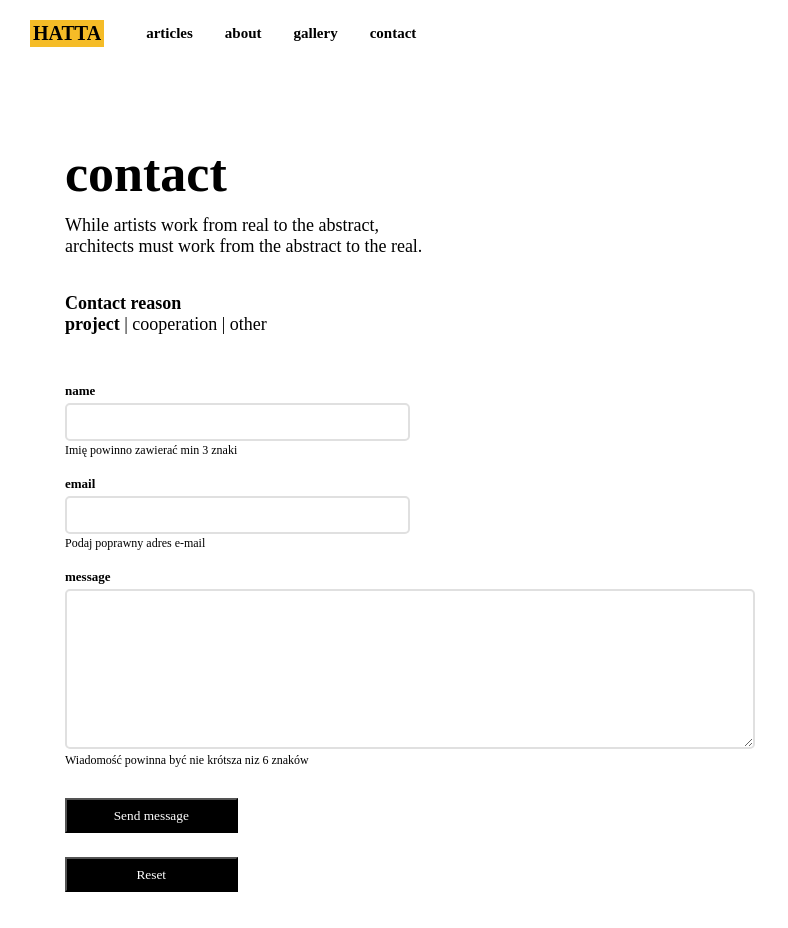
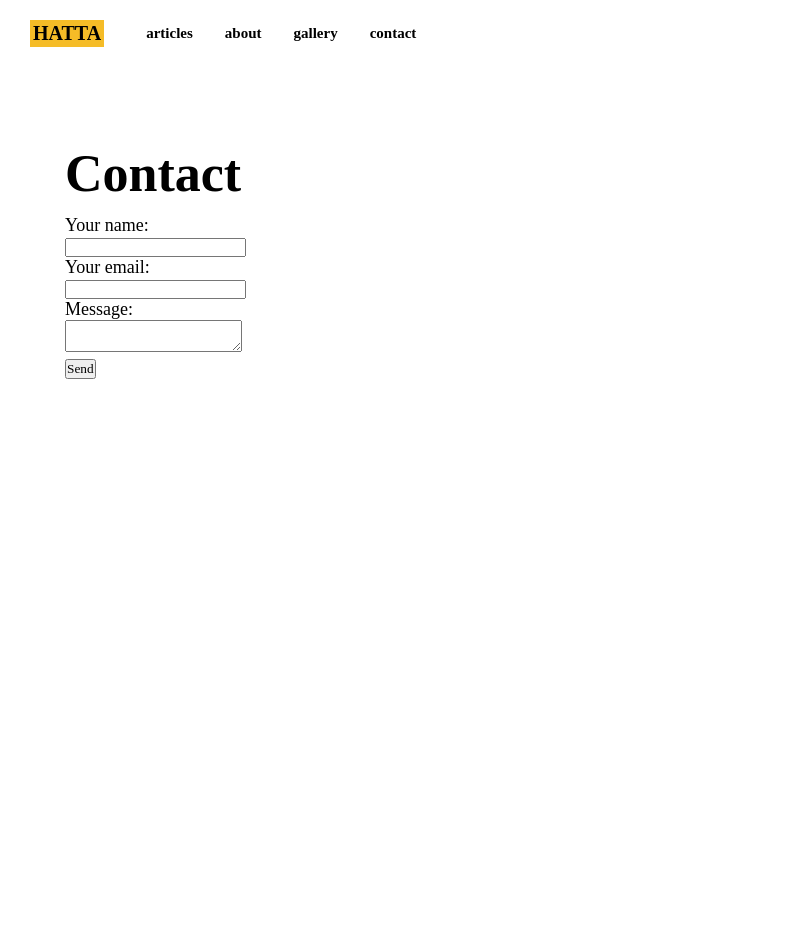
Before and after one commit to opcja/hatta, a Gatsby site: page /contact in a window 1280 px wide. Shown: the whole page, without its empty margins (0-788 px from the left). After the commit the page ends 800 px from the top, so only its background shows below. Built offline with nearby package versions, Linux system fonts and the light colour scheme; Gatsby itself is replaced by a stand-in of ours.

Commit message:
Delete Formik

```diff
--- a/src/pages/contact.js
+++ b/src/pages/contact.js
@@ -1,216 +1,13 @@
 import React from "react"
-import ReactDOM from "react-dom"
-import {
-  Formik,
-  useField,
-  Form,
-  ErrorMessage,
-  useFormik,
-  FormikProvider,
-} from "formik"
-import * as Yup from "yup"
 import { navigate } from "gatsby-link"
-import styled from "styled-components"
 
-const Describtion = styled.p`
-  width: 32%;
-  margin-bottom: 36px;
-`
-
-const StyledForm = styled(Form)`
-  display: flex;
-  flex-direction: column;
-  width: 50%;
-  margin: 36px 0;
-
-  .form-control {
-    width: 60%;
-  }
-
-  .form-control.valid input,
-  .form-control.valid input:focus,
-  .form-control.valid textarea,
-  .form-control.valid textarea:focus {
-    border-color: green;
-  }
-
-  .form-control.valid .feedback {
-    color: green;
-  }
-
-  .form-control.invalid input,
-  .form-control.invalid input:focus,
-  .form-control.invalid textarea,
-  .form-control.invalid textarea:focus {
-    border-color: red;
-  }
-
-  .form-control.invalid .feedback {
-    color: red;
-  }
-
-  .form-control.textarea-field {
-    width: 120%;
-  }
-
-  .text-xs {
-    font-size: 12px;
-    margin-bottom: 6px;
-  }
-
-  .label-box {
-    display: flex;
-    justify-content: space-between;
-
-    margin-bottom: 4px;
-    margin-top: 12px;
-  }
-
-  .feedback {
-    font-size: 12px;
-  }
-
-  label {
-    font-weight: 600;
-    font-size: 13px;
-  }
-
-  input {
-    width: 100%;
-    height: 38px;
-    padding-left: 4px;
-    margin-bottom: 2px;
-    font-size: 16px;
-  }
-
-  input,
-  textarea {
-    border: 2px solid #e0e0e0;
-    border-radius: 5px;
-  }
-
-  input:focus,
-  textarea:focus {
-    outline: transparent;
-    border: 2px solid #2196f3;
-  }
-
-  input:focus:hover,
-  textarea:focus:hover {
-    border: 2px solid #2196f3;
-  }
-
-  input:hover,
-  textarea:hover {
-    border-color: #bdbdbd;
-  }
-
-  textarea {
-    height: 160px;
-    width: 100%;
-    padding: 4px;
-    font-size: 16px;
-  }
-
-  button {
-    margin-top: 24px;
-    height: 35px;
-    width: 30%;
-    color: white;
-    background-color: black;
-  }
-`
-
-// function encode(data) {
-//   return Object.keys(data)
-//     .map(key => encodeURIComponent(key) + "=" + encodeURIComponent(data[key]))
-//     .join("&")
-// }
-
-// export default function Contact() {
-//   const [state, setState] = React.useState({})
-
-//   const handleChange = e => {
-//     setState({ ...state, [e.target.name]: e.target.value })
-//   }
-
-//   const handleSubmit = e => {
-//     e.preventDefault()
-//     const form = e.target
-//     fetch("/", {
-//       method: "POST",
-//       headers: { "Content-Type": "application/x-www-form-urlencoded" },
-//       body: encode({
-//         "form-name": form.getAttribute("name"),
-//         ...state,
-//       }),
-//     })
-//       .then(() => navigate(form.getAttribute("action")))
-//       .catch(error => alert(error))
-//   }
-
-const sleep = ms => new Promise(r => setTimeout(r, ms))
-
-const TextInputLiveFeedback = ({ label, helpText, ...props }) => {
-  const [field, meta] = useField(props)
-
-  // Show inline feedback if EITHER
-  // - the input is focused AND value is longer than 2 characters
-  // - or, the has been visited (touched === true)
-  const [didFocus, setDidFocus] = React.useState(false)
-  const handleFocus = () => setDidFocus(true)
-  const showFeedback =
-    (!!didFocus && field.value.trim().length > 2) || meta.touched
-
-  return (
-    <div
-      className={
-        `${props.as ? `${props.as}-field ` : ""}` +
-        `form-control ${showFeedback ? (meta.error ? "invalid" : "valid") : ""}`
-      }
-    >
-      <div className="label-box flex items-center space-between">
-        <label htmlFor={props.id}>{label}</label>{" "}
-        {showFeedback ? (
-          <div
-            id={`${props.id}-feedback`}
-            aria-live="polite"
-            className="feedback text-sm"
-          >
-            {meta.error ? meta.error : "✓"}
-          </div>
-        ) : null}
-      </div>
-      {props.as ? (
-        <textarea
-          {...props}
-          {...field}
-          aria-describedby={`${props.id}-feedback ${props.id}-help`}
-          onFocus={handleFocus}
-        />
-      ) : (
-        <input
-          {...props}
-          {...field}
-          aria-describedby={`${props.id}-feedback ${props.id}-help`}
-          onFocus={handleFocus}
-        />
-      )}
-
-      <div className="text-xs" id={`${props.id}-help`} tabIndex="-1">
-        {helpText}
-      </div>
-    </div>
-  )
-}
-
-const SignupForm = () => {
 function encode(data) {
   return Object.keys(data)
     .map(key => encodeURIComponent(key) + "=" + encodeURIComponent(data[key]))
     .join("&")
 }
 
+export default function Contact() {
   const [state, setState] = React.useState({})
 
   const handleChange = e => {
@@ -232,47 +29,18 @@ const SignupForm = () => {
       .catch(error => alert(error))
   }
 
-  const formik = useFormik({
-    initialValues: { name: "", email: "", message: "" },
-    onSubmit: async values => {
-      await sleep(500)
-      alert(JSON.stringify(values, null, 2))
-    },
-    validationSchema: Yup.object({
-      name: Yup.string()
-        .min(3, "Must be 15 characters or less")
-        .required("Required")
-        .matches(
-          /^[a-zA-Z0-9]+$/,
-          "Cannot contain special characters or spaces"
-        ),
-      email: Yup.string().email("Invalid email address").required("Required"),
-      message: Yup.string()
-        .min(12, "Wiadomośc nie może byc krótsza niż 12 znaków")
-        .required("Required"),
-    }),
-  })
-
   return (
     <>
-      <h1>contact</h1>
-      <Describtion>
-        While artists work from real to the abstract, architects must work from
-        the abstract to the real.{" "}
-      </Describtion>
-      <p>
-        <strong>Contact reason</strong>
-      </p>
-      <p>
-        <strong>project</strong> | cooperation | other
-      </p>
-      <FormikProvider value={formik}>
-        <StyledForm
-          name="contact"
+      <h1>Contact</h1>
+      <form
+        name="contact-netly"
+        method="post"
+        action="/thanks/"
         data-netlify="true"
         data-netlify-honeypot="bot-field"
         onSubmit={handleSubmit}
       >
+        {/* The `form-name` hidden field is required to support form submissions without JavaScript */}
         <input type="hidden" name="form-name" value="contact" />
         <p hidden>
           <label>
@@ -280,39 +48,331 @@ const SignupForm = () => {
             <input name="bot-field" onChange={handleChange} />
           </label>
         </p>
-          <TextInputLiveFeedback
-            label="name"
-            id="name"
-            helpText="Imię powinno zawierać min 3 znaki"
-            name="name"
-            type="text"
-            onChange={handleChange}
-          />
-          <TextInputLiveFeedback
-            label="email"
-            id="email"
-            helpText="Podaj poprawny adres e-mail"
-            name="email"
-            type="text"
-            onChange={handleChange}
-          />
-
-          <TextInputLiveFeedback
-            as="textarea"
-            label="message"
-            id="message"
-            helpText="Wiadomość powinna być nie krótsza niz 6 znaków"
-            name="message"
-            type="text"
-            onChange={handleChange}
-          />
-
-          <button type="submit">Send message</button>
-          <button type="reset">Reset</button>
-        </StyledForm>
-      </FormikProvider>
+        <p>
+          <label>
+            Your name:
+            <br />
+            <input type="text" name="name" onChange={handleChange} />
+          </label>
+        </p>
+        <p>
+          <label>
+            Your email:
+            <br />
+            <input type="email" name="email" onChange={handleChange} />
+          </label>
+        </p>
+        <p>
+          <label>
+            Message:
+            <br />
+            <textarea name="message" onChange={handleChange} />
+          </label>
+        </p>
+        <p>
+          <button type="submit">Send</button>
+        </p>
+      </form>
     </>
   )
 }
 
-export default SignupForm
+// import React from "react"
+// import ReactDOM from "react-dom"
+// import {
+//   Formik,
+//   useField,
+//   Form,
+//   ErrorMessage,
+//   useFormik,
+//   FormikProvider,
+// } from "formik"
+// import * as Yup from "yup"
+// import { navigate } from "gatsby-link"
+// import styled from "styled-components"
+
+// const Describtion = styled.p`
+//   width: 32%;
+//   margin-bottom: 36px;
+// `
+
+// const StyledForm = styled(Form)`
+//   display: flex;
+//   flex-direction: column;
+//   width: 50%;
+//   margin: 36px 0;
+
+//   .form-control {
+//     width: 60%;
+//   }
+
+//   .form-control.valid input,
+//   .form-control.valid input:focus,
+//   .form-control.valid textarea,
+//   .form-control.valid textarea:focus {
+//     border-color: green;
+//   }
+
+//   .form-control.valid .feedback {
+//     color: green;
+//   }
+
+//   .form-control.invalid input,
+//   .form-control.invalid input:focus,
+//   .form-control.invalid textarea,
+//   .form-control.invalid textarea:focus {
+//     border-color: red;
+//   }
+
+//   .form-control.invalid .feedback {
+//     color: red;
+//   }
+
+//   .form-control.textarea-field {
+//     width: 120%;
+//   }
+
+//   .text-xs {
+//     font-size: 12px;
+//     margin-bottom: 6px;
+//   }
+
+//   .label-box {
+//     display: flex;
+//     justify-content: space-between;
+
+//     margin-bottom: 4px;
+//     margin-top: 12px;
+//   }
+
+//   .feedback {
+//     font-size: 12px;
+//   }
+
+//   label {
+//     font-weight: 600;
+//     font-size: 13px;
+//   }
+
+//   input {
+//     width: 100%;
+//     height: 38px;
+//     padding-left: 4px;
+//     margin-bottom: 2px;
+//     font-size: 16px;
+//   }
+
+//   input,
+//   textarea {
+//     border: 2px solid #e0e0e0;
+//     border-radius: 5px;
+//   }
+
+//   input:focus,
+//   textarea:focus {
+//     outline: transparent;
+//     border: 2px solid #2196f3;
+//   }
+
+//   input:focus:hover,
+//   textarea:focus:hover {
+//     border: 2px solid #2196f3;
+//   }
+
+//   input:hover,
+//   textarea:hover {
+//     border-color: #bdbdbd;
+//   }
+
+//   textarea {
+//     height: 160px;
+//     width: 100%;
+//     padding: 4px;
+//     font-size: 16px;
+//   }
+
+//   button {
+//     margin-top: 24px;
+//     height: 35px;
+//     width: 30%;
+//     color: white;
+//     background-color: black;
+//   }
+// `
+
+// const sleep = ms => new Promise(r => setTimeout(r, ms))
+
+// function encode(data) {
+//   return Object.keys(data)
+//     .map(key => encodeURIComponent(key) + "=" + encodeURIComponent(data[key]))
+//     .join("&")
+// }
+
+// const SignupForm = () => {
+//   const [state, setState] = React.useState("")
+
+//   const handleChange = e => {
+//     console.log(e.target.value)
+
+//     setState({ ...state, [e.target.name]: e.target.value })
+
+//     console.log(state)
+//   }
+
+//   const handleSubmit = e => {
+//     console.log(e.target)
+//     e.preventDefault()
+//     const form = e.target
+//     fetch("/", {
+//       method: "POST",
+//       headers: { "Content-Type": "application/x-www-form-urlencoded" },
+//       body: encode({
+//         "form-name": form.getAttribute("name"),
+//         ...state,
+//       }),
+//     })
+//       .then(() => navigate(form.getAttribute("action")))
+//       .catch(error => alert(error))
+//   }
+
+//   const TextInputLiveFeedback = ({ label, helpText, ...props }) => {
+//     const [field, meta] = useField(props)
+
+//     // Show inline feedback if EITHER
+//     // - the input is focused AND value is longer than 2 characters
+//     // - or, the has been visited (touched === true)
+//     const [didFocus, setDidFocus] = React.useState(false)
+//     const handleFocus = () => setDidFocus(true)
+//     const showFeedback =
+//       (!!didFocus && field.value.trim().length > 2) || meta.touched
+
+//     return (
+//       <div
+//         className={
+//           `${props.as ? `${props.as}-field ` : ""}` +
+//           `form-control ${
+//             showFeedback ? (meta.error ? "invalid" : "valid") : ""
+//           }`
+//         }
+//       >
+//         <div className="label-box flex items-center space-between">
+//           <label htmlFor={props.id}>{label}</label>{" "}
+//           {showFeedback ? (
+//             <div
+//               id={`${props.id}-feedback`}
+//               aria-live="polite"
+//               className="feedback text-sm"
+//             >
+//               {meta.error ? meta.error : "✓"}
+//             </div>
+//           ) : null}
+//         </div>
+//         {props.as ? (
+//           <textarea
+//             {...props}
+//             {...field}
+//             aria-describedby={`${props.id}-feedback ${props.id}-help`}
+//             onFocus={handleFocus}
+//           />
+//         ) : (
+//           <input
+//             {...props}
+//             {...field}
+//             aria-describedby={`${props.id}-feedback ${props.id}-help`}
+//             onFocus={handleFocus}
+//             onChange={handleChange}
+//           />
+//         )}
+
+//         <div className="text-xs" id={`${props.id}-help`} tabIndex="-1">
+//           {helpText}
+//         </div>
+//       </div>
+//     )
+//   }
+
+//   const formik = useFormik({
+//     initialValues: { name: "", email: "", message: "" },
+//     onSubmit: async values => {
+//       await sleep(500)
+//       alert(JSON.stringify(values, null, 2))
+//     },
+//     validationSchema: Yup.object({
+//       name: Yup.string()
+//         .min(3, "Must be 15 characters or less")
+//         .required("Required")
+//         .matches(
+//           /^[a-zA-Z0-9]+$/,
+//           "Cannot contain special characters or spaces"
+//         ),
+//       email: Yup.string().email("Invalid email address").required("Required"),
+//       message: Yup.string()
+//         .min(12, "Wiadomośc nie może byc krótsza niż 12 znaków")
+//         .required("Required"),
+//     }),
+//   })
+
+//   return (
+//     <>
+//       <h1>contact</h1>
+//       <Describtion>
+//         While artists work from real to the abstract, architects must work from
+//         the abstract to the real.{" "}
+//       </Describtion>
+//       <p>
+//         <strong>Contact reason</strong>
+//       </p>
+//       <p>
+//         <strong>project</strong> | cooperation | other
+//       </p>
+//       <FormikProvider value={formik}>
+//         <StyledForm
+//           method="post"
+//           action="/thanks"
+//           name="contact"
+//           data-netlify="true"
+//           data-netlify-honeypot="bot-field"
+//           onSubmit={handleSubmit}
+//         >
+//           <input type="hidden" name="form-name" value="contact" />
+//           <p hidden>
+//             <label>
+//               Don’t fill this out: <input name="bot-field" />
+//             </label>
+//           </p>
+//           <TextInputLiveFeedback
+//             label="name"
+//             id="name"
+//             helpText="Imię powinno zawierać min 3 znaki"
+//             name="name"
+//             type="text"
+//             onChange={handleChange}
+//           />
+//           <TextInputLiveFeedback
+//             label="email"
+//             id="email"
+//             helpText="Podaj poprawny adres e-mail"
+//             name="email"
+//             type="text"
+//             onChange={handleChange}
+//           />
+
+//           <TextInputLiveFeedback
+//             as="textarea"
+//             label="message"
+//             id="message"
+//             helpText="Wiadomość powinna być nie krótsza niz 6 znaków"
+//             name="message"
+//             type="text"
+//             onChange={handleChange}
+//           />
+
+//           <button type="submit">Send message</button>
+//           <button type="reset">Reset</button>
+//         </StyledForm>
+//       </FormikProvider>
+//     </>
+//   )
+// }
+
+// export default SignupForm
```
Also changed, not shown: src/pages/contact-netly.js (added). Lines whose indentation alone changed are shown as unchanged.
